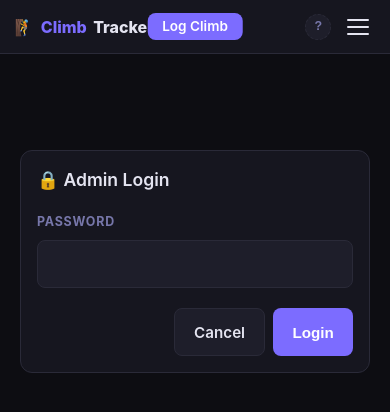
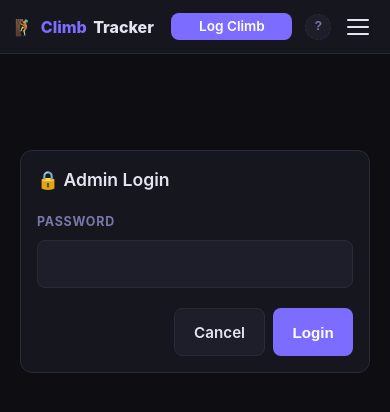
Before and after one commit to legitgodaaron/climbing-tracker, a Flask app: page /admin/login in a window 390 px wide. Shown: the top 412 px of the page. Run offline with Flask 3, Linux system fonts and the light colour scheme; data that the repository does not hold is empty; parts of the project's set-up code (start-up, migrations or seed data) failed here and were passed over; some libraries are stand-ins or nearby versions.

Commit message:
fixed log climb button covering home button

```diff
--- a/templates/base.html
+++ b/templates/base.html
@@ -532,20 +532,19 @@
     @media (max-width: 700px) {
       /* Hide desktop nav links + desktop right group */
       nav .nav-link { display: none; }
-      nav { padding: 0 0.9rem; gap: 0.6rem; position: relative; }
+      nav { padding: 0 0.9rem; gap: 0.6rem; }
       .nav-desktop-right { display: none; }
 
       /* Show hamburger + avatar */
       .nav-hamburger { display: flex; }
       .nav-mobile-avatar { display: flex; align-items: center; }
 
-      /* Center the Log Climb button absolutely in the nav bar */
+      /* Center the Log Climb button in remaining nav space */
       .nav-mobile-log {
+        flex: 1;
         display: flex;
+        justify-content: center;
         align-items: center;
-        position: absolute;
-        left: 50%;
-        transform: translateX(-50%);
         padding: 0.45rem 0.9rem !important;
         font-size: 0.85rem !important;
         min-height: unset !important;
```
